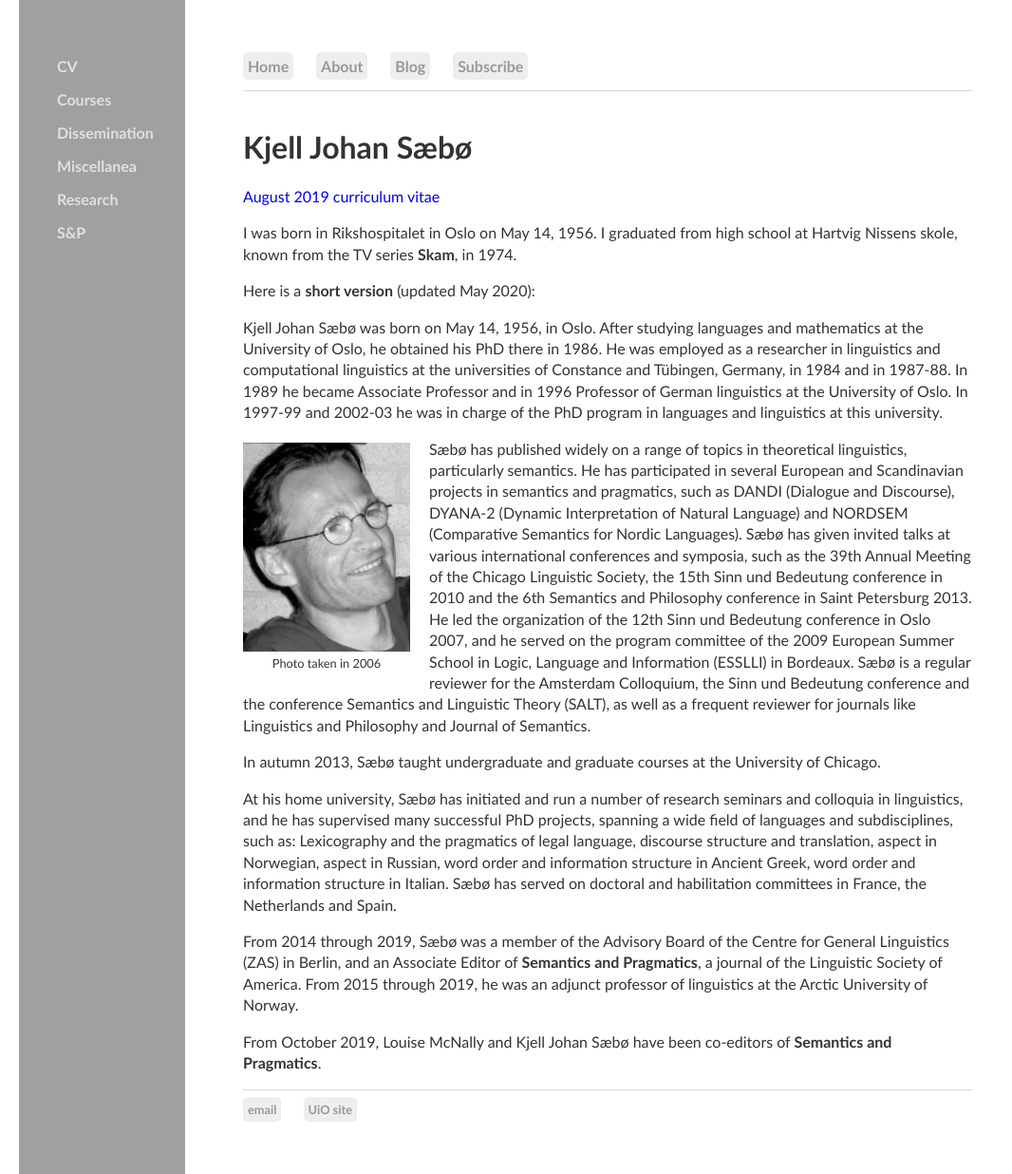
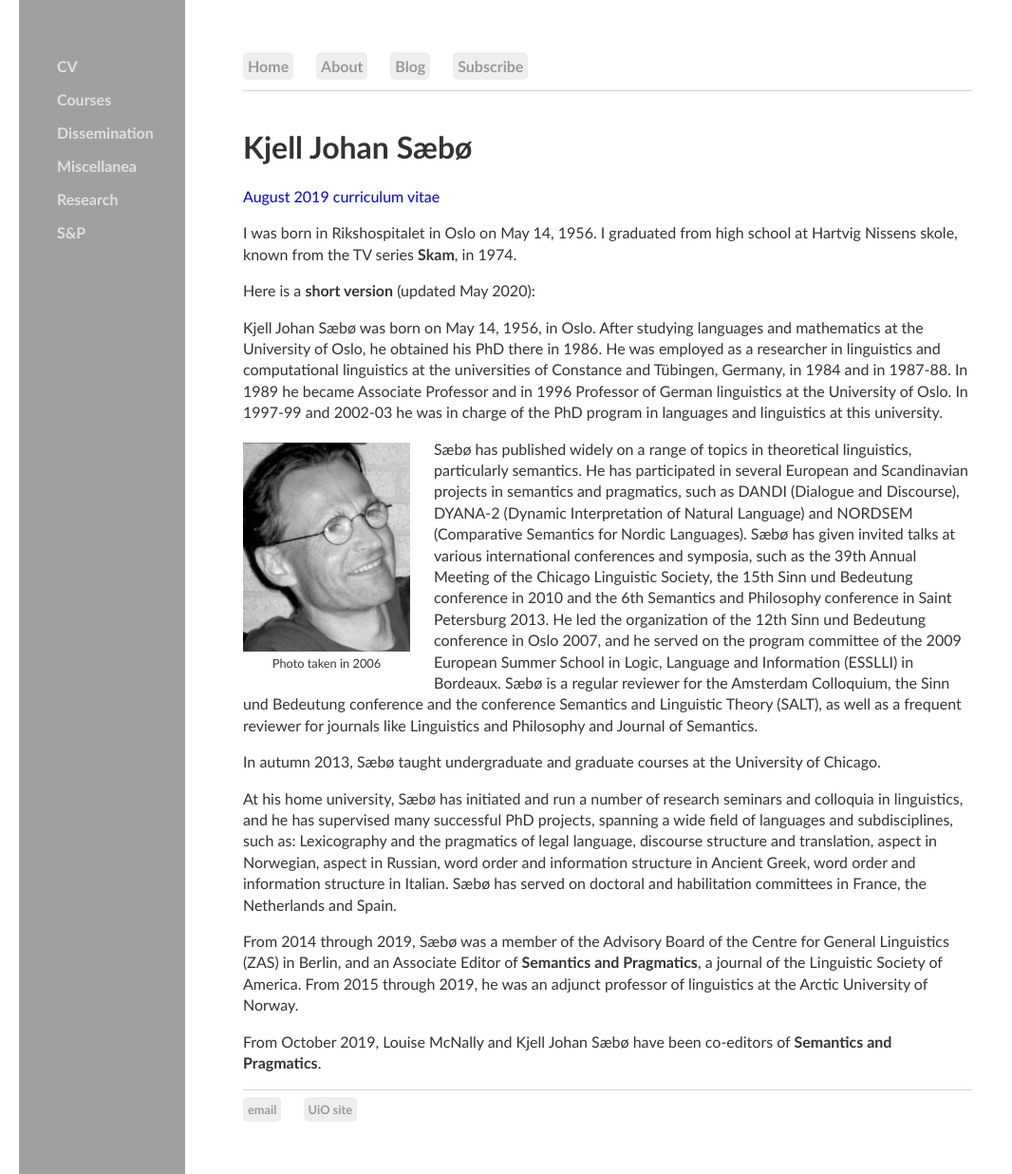
Before and after one commit to kjelljs/kjelljs.github.io, a Jekyll site: the page built from cv/index.html, in a window 1280 px wide and 1236 px high. Shown: the whole window at 95% size, without its empty margins (0-1066 px from the left). Built offline with Jekyll 4.4.1, drawn with Linux system fonts in a browser that asks for light colours.

Commit message:
Update main.css

```diff
--- a/css/main.css
+++ b/css/main.css
@@ -8,7 +8,7 @@ body {
 figure {
     border: 1px solid none;
     padding-left: none;
-    padding-right: 20px;
+    padding-right: 25px;
     padding-bottom: none;
     padding-top: 4px;
     margin: auto;
```
